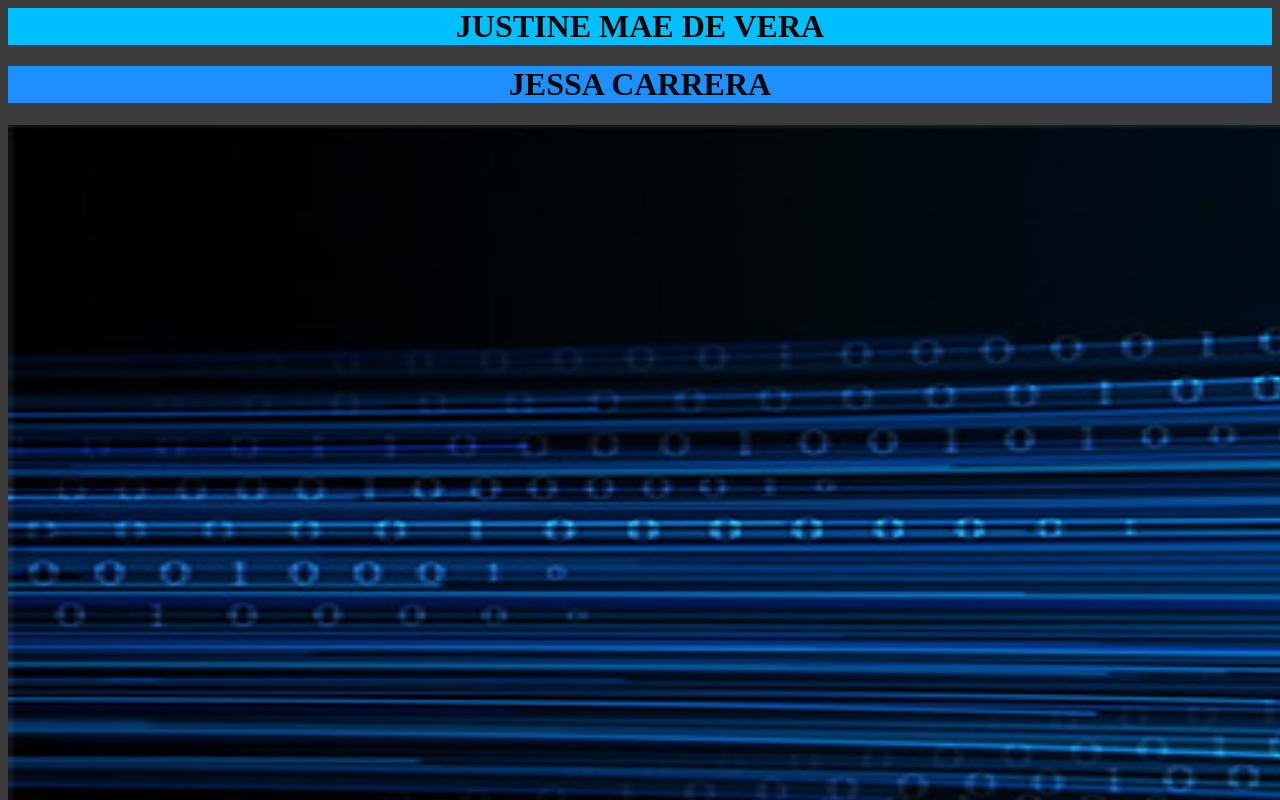
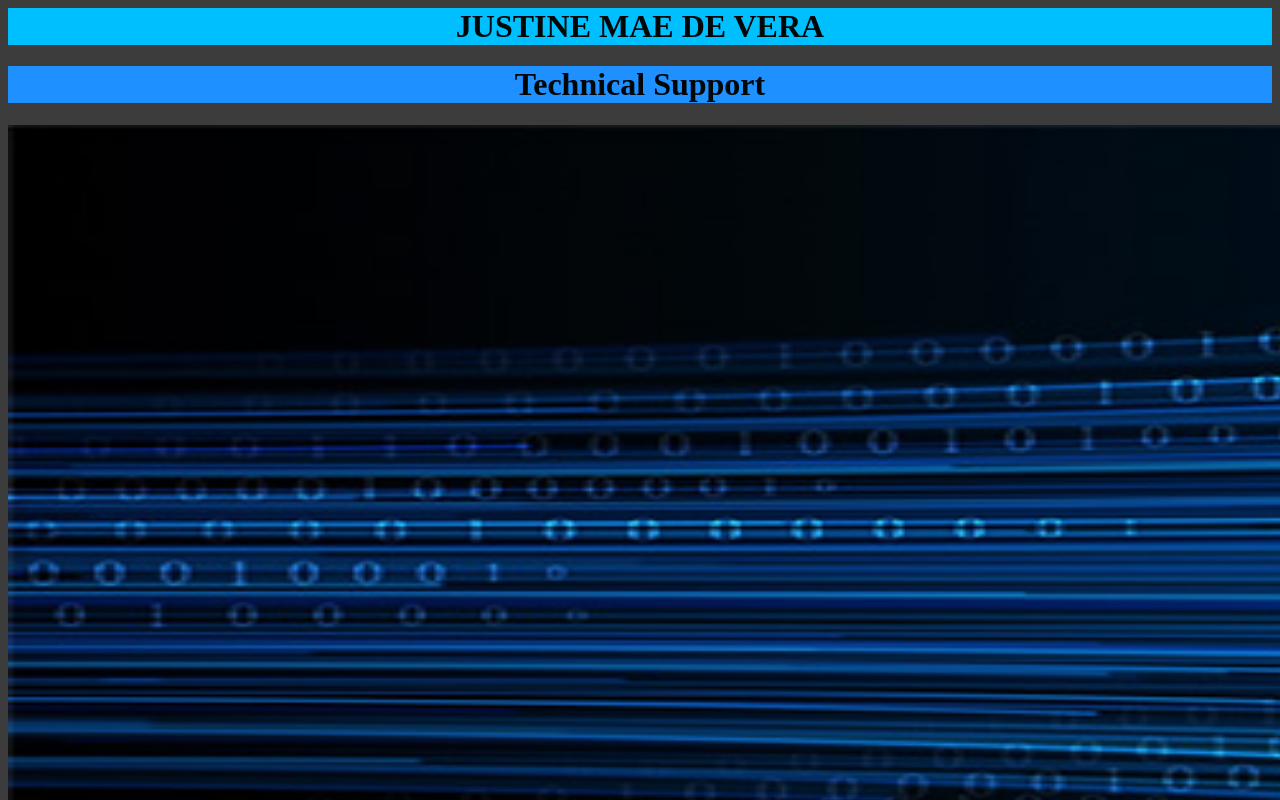
Before and after one commit to justinemae15/teambnshosting.net, a plain HTML site: page index.html in a window 1280 px wide. Shown: the top 800 px of the page. Drawn offline with Linux system fonts and the light colour scheme.

Commit message:
Update index.html

```diff
--- a/index.html
+++ b/index.html
@@ -7,7 +7,7 @@
 
 <h1 style="background-color:DeepSkyBlue;">JUSTINE MAE DE VERA</h1>
 
-<h1 style="background-color:DodgerBlue;">JESSA CARRERA</h1>
+<h1 style="background-color:DodgerBlue;">Technical Support</h1>
 
 </body>
 
```
